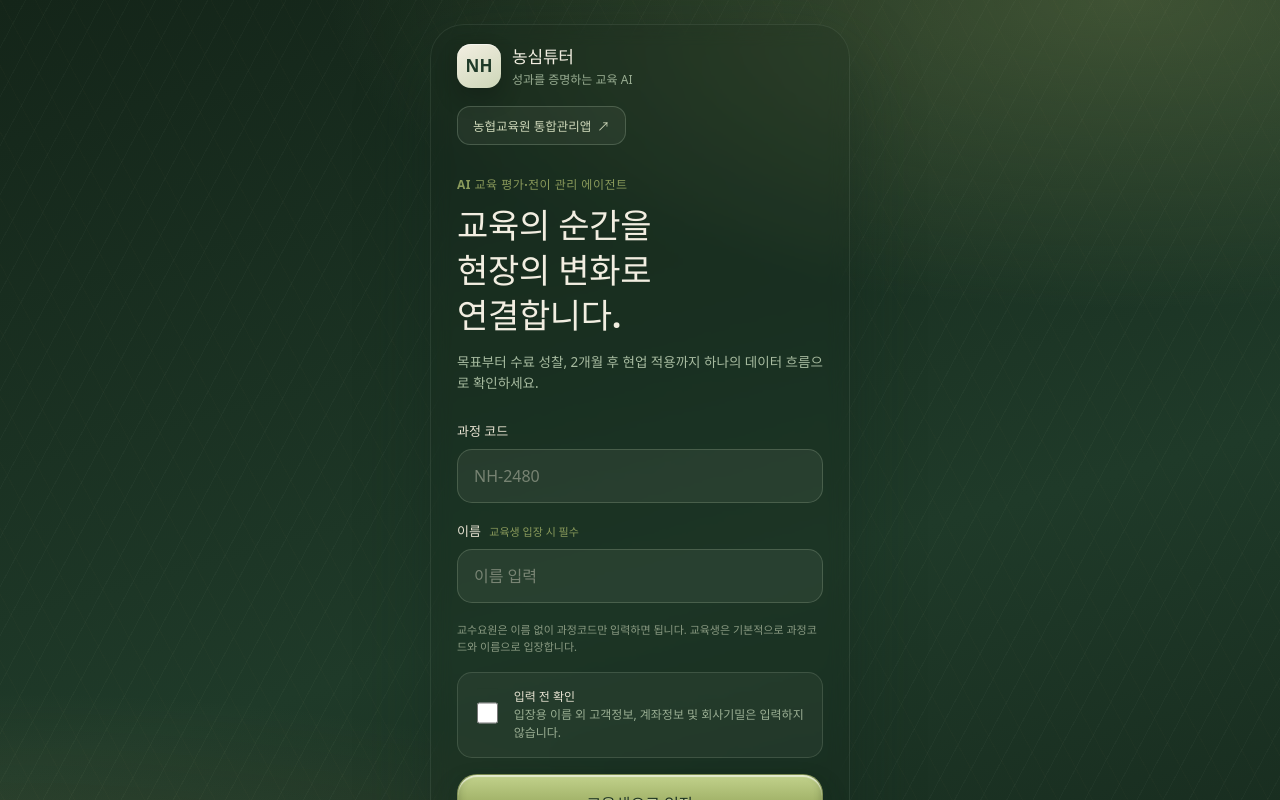
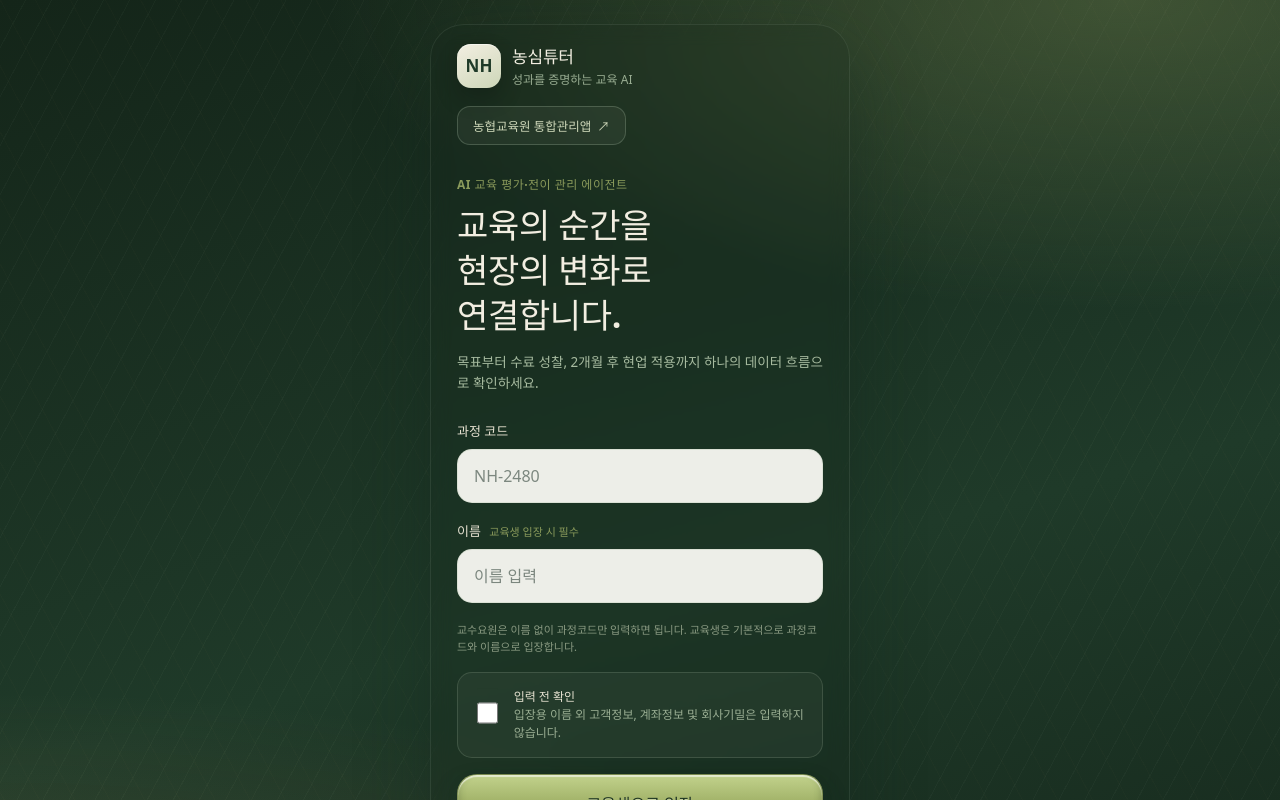
Before and after one commit to krom4146/nongsim-tutor, a React (Vite) app: page / in a window 1280 px wide. Shown: the top 800 px of the page. Built offline with nearby package versions, Linux system fonts and the light colour scheme.

Commit message:
Improve entry input contrast

```diff
--- a/src/styles.css
+++ b/src/styles.css
@@ -1426,17 +1426,19 @@ input:focus, textarea:focus, select:focus {
 .entry-shell input:not([type="checkbox"]),
 .entry-shell textarea {
   border-radius: 15px;
-  color: var(--cream);
-  background: rgba(245,242,230,.06);
+  color: #213527;
+  background: #edeee8;
   border: 1px solid rgba(167,187,160,.26);
   box-shadow: none;
 }
 .entry-shell input:not([type="checkbox"])::placeholder,
-.entry-shell textarea::placeholder { color: rgba(239,234,217,.4); }
+.entry-shell textarea::placeholder { color: #7c877f; opacity: 1; }
 .entry-shell input:not([type="checkbox"]):focus,
 .entry-shell textarea:focus {
-  border-color: var(--olive);
-  box-shadow: 0 0 0 3px rgba(138,154,91,.18);
+  color: #213527;
+  background: #f7f6ef;
+  border-color: #9fb066;
+  box-shadow: 0 0 0 3px rgba(159,176,102,.22);
 }
 .entry-shell .professor-entry-note,
 .entry-shell .demo-hint,
```
